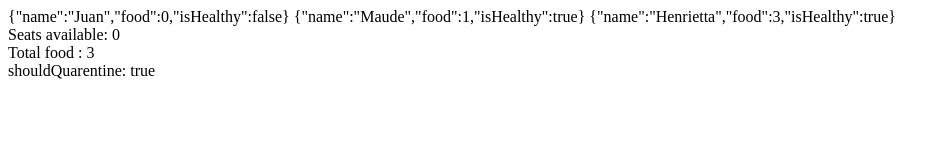
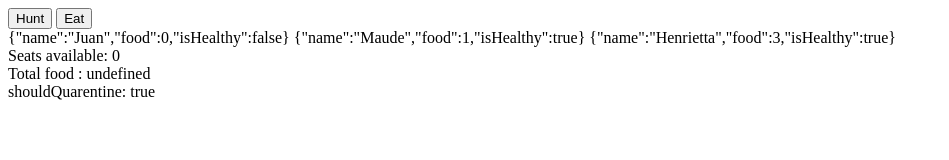
Before and after one commit to xanthonyalvarezx/oregon-trail-extended, a plain HTML site: page index.html in a window 1280 px wide. Shown: the whole page, without its empty margins (0-949 px from the left). Drawn offline with Linux system fonts and the light colour scheme.

Commit message:
working on .reduce()

```diff
--- a/assets/scripts/classes.js
+++ b/assets/scripts/classes.js
@@ -49,9 +49,19 @@ class Wagon {
         let quarentine = this.passengers.some(traveler => traveler.isHealthy === false)
         return quarentine
     }
-    totalFood() {
-        let allFood = this.passengers.reduce(traveler => traveler.food)
-        return allFood
+
+    totalFood(){
+        let foodSum = this.passengers.reduce((sum, traveler) => {
+            let result = sum + traveler.food
+            console.log({result})
+
+            return result
+        }, 0)
+
+        }
+
+
+
+
 
     }
-}
--- a/assets/scripts/main.js
+++ b/assets/scripts/main.js
@@ -36,3 +36,16 @@ let quarentine = document.createElement('div')
 quarentine.id = 'shouldQuarentine'
 quarentine.append('shouldQuarentine:',' ', wagon.shouldQuarantine())
 main.append(quarentine)
+
+
+const eating = document.querySelector('#eat')
+const hunting = document.querySelector('#hunt')
+
+hunting.addEventListener('click', function(){
+hunt()
+console.log('I hunt')
+})
+eating.addEventListener('click', function(){
+eat()
+console.log('I eat')
+})
--- a/index.html
+++ b/index.html
@@ -8,7 +8,8 @@
 </head>
 <body>
     <main>
-
+        <button id="hunt" class="btn">Hunt</button>
+        <button id="eat" class="btn">Eat</button>
     </main>
     <script src="./assets/scripts/classes.js"></script>
     <script src="./assets/scripts/main.js"></script>
```
